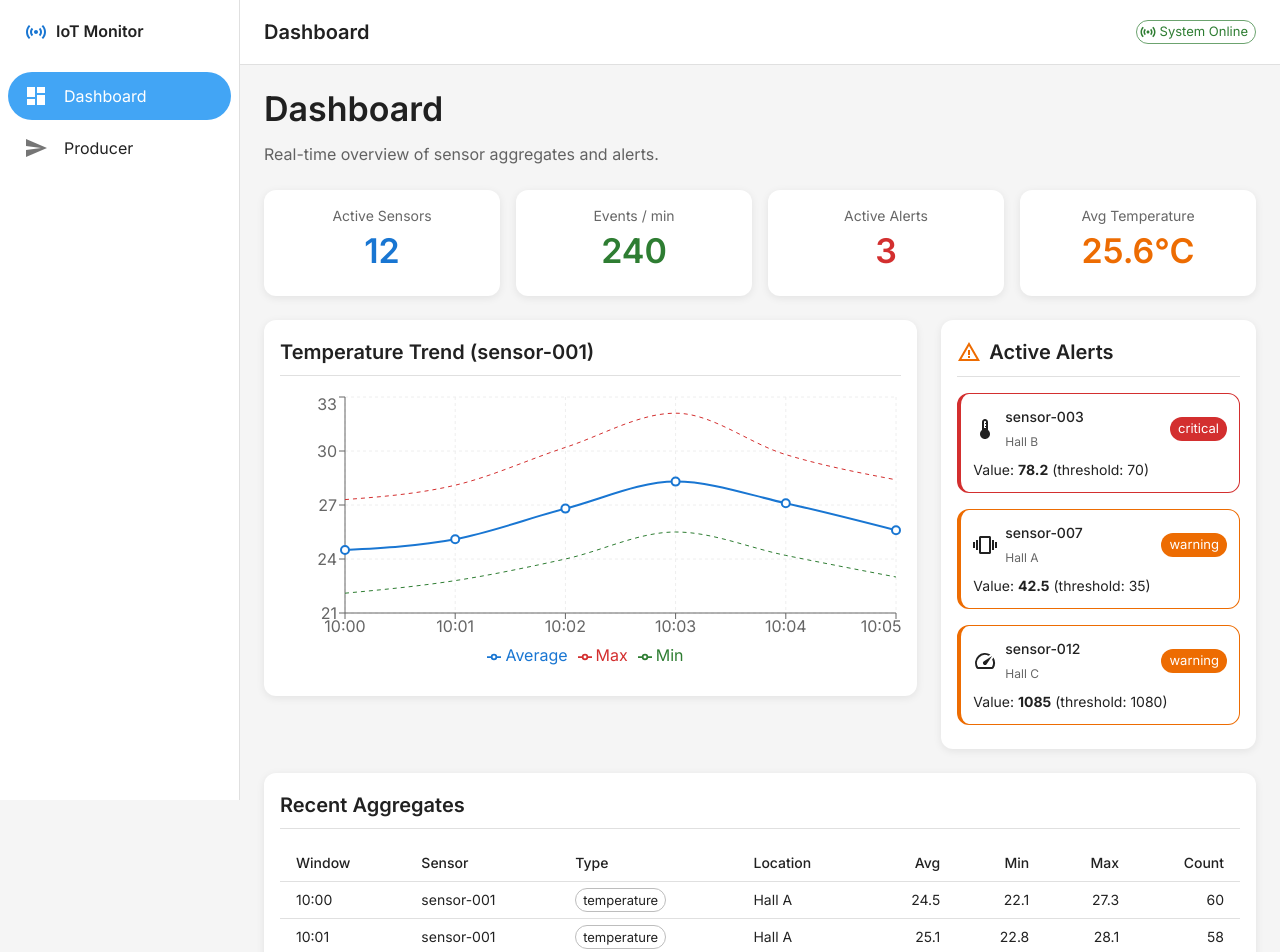
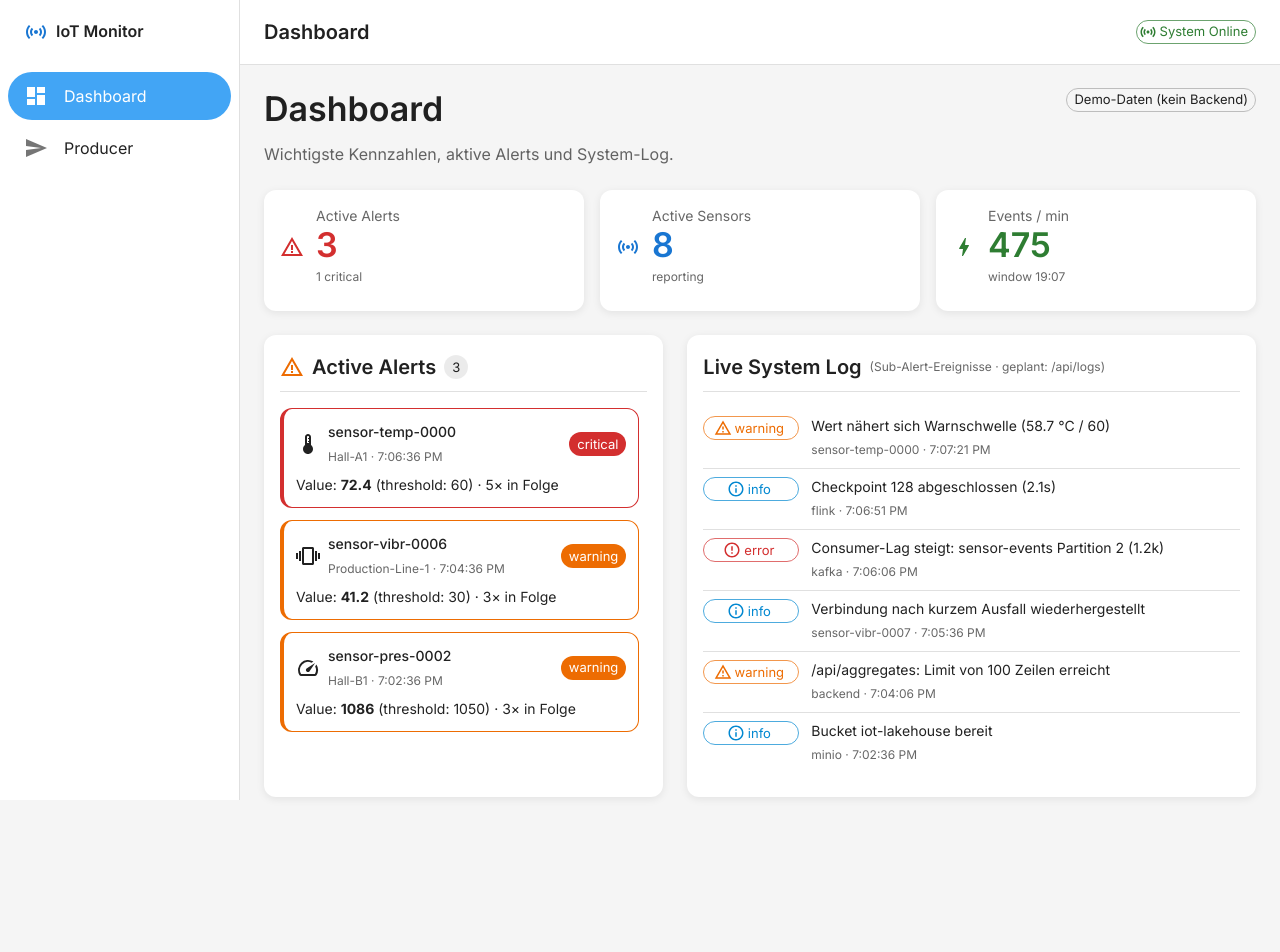
Before and after one commit to Tomeista/Cloud-IoT, a React (Vite) app in the folder frontend/: page /dashboard in a window 1280 px wide. Shown: the top 952 px of the page. After the commit the page ends 821 px from the top, so only its background shows below. Built offline with nearby package versions, Linux system fonts and the light colour scheme; no server answers.

Commit message:
feat: redesign dashboard with live KPIs, alerts and system log

```diff
--- a/frontend/src/components/DashboardView.jsx
+++ b/frontend/src/components/DashboardView.jsx
@@ -1,4 +1,3 @@
-import { useState, useEffect } from 'react';
 import {
   Box,
   Card,
@@ -7,12 +6,6 @@ import {
   Typography,
   Chip,
   Stack,
-  Table,
-  TableBody,
-  TableCell,
-  TableContainer,
-  TableHead,
-  TableRow,
   Paper,
   Divider,
 } from '@mui/material';
@@ -21,32 +14,12 @@ import ThermostatIcon from '@mui/icons-material/Thermostat';
 import WaterDropIcon from '@mui/icons-material/WaterDrop';
 import SpeedIcon from '@mui/icons-material/Speed';
 import VibrationIcon from '@mui/icons-material/Vibration';
-import {
-  LineChart,
-  Line,
-  XAxis,
-  YAxis,
-  CartesianGrid,
-  Tooltip,
-  ResponsiveContainer,
-  Legend,
-} from 'recharts';
-
-// Mock data for development
-const MOCK_AGGREGATES = [
-  { window_start: '10:00', sensor_id: 'sensor-001', sensor_type: 'temperature', location: 'Hall A', avg_value: 24.5, min_value: 22.1, max_value: 27.3, event_count: 60 },
-  { window_start: '10:01', sensor_id: 'sensor-001', sensor_type: 'temperature', location: 'Hall A', avg_value: 25.1, min_value: 22.8, max_value: 28.1, event_count: 58 },
-  { window_start: '10:02', sensor_id: 'sensor-001', sensor_type: 'temperature', location: 'Hall A', avg_value: 26.8, min_value: 24.0, max_value: 30.2, event_count: 62 },
-  { window_start: '10:03', sensor_id: 'sensor-001', sensor_type: 'temperature', location: 'Hall A', avg_value: 28.3, min_value: 25.5, max_value: 32.1, event_count: 59 },
-  { window_start: '10:04', sensor_id: 'sensor-001', sensor_type: 'temperature', location: 'Hall A', avg_value: 27.1, min_value: 24.2, max_value: 29.8, event_count: 61 },
-  { window_start: '10:05', sensor_id: 'sensor-001', sensor_type: 'temperature', location: 'Hall A', avg_value: 25.6, min_value: 23.0, max_value: 28.4, event_count: 60 },
-];
-
-const MOCK_ALERTS = [
-  { id: 1, sensor_id: 'sensor-003', sensor_type: 'temperature', location: 'Hall B', value: 78.2, threshold: 70, timestamp: '2026-06-17T10:03:22Z', severity: 'critical' },
-  { id: 2, sensor_id: 'sensor-007', sensor_type: 'vibration', location: 'Hall A', value: 42.5, threshold: 35, timestamp: '2026-06-17T10:02:45Z', severity: 'warning' },
-  { id: 3, sensor_id: 'sensor-012', sensor_type: 'pressure', location: 'Hall C', value: 1085, threshold: 1080, timestamp: '2026-06-17T09:58:10Z', severity: 'warning' },
-];
+import SensorsIcon from '@mui/icons-material/Sensors';
+import BoltIcon from '@mui/icons-material/Bolt';
+import InfoOutlinedIcon from '@mui/icons-material/InfoOutlined';
+import ReportProblemOutlinedIcon from '@mui/icons-material/ReportProblemOutlined';
+import ErrorOutlineIcon from '@mui/icons-material/ErrorOutline';
+import { useLiveData } from '../LiveDataContext';
 
 const SENSOR_ICONS = {
   temperature: <ThermostatIcon />,
@@ -55,58 +28,107 @@ const SENSOR_ICONS = {
   vibration: <VibrationIcon />,
 };
 
-const STAT_CARDS = [
-  { label: 'Active Sensors', value: '12', color: 'primary.main' },
-  { label: 'Events / min', value: '240', color: 'success.main' },
-  { label: 'Active Alerts', value: '3', color: 'error.main' },
-  { label: 'Avg Temperature', value: '25.6°C', color: 'warning.main' },
-];
+const LOG_META = {
+  info: { color: 'info', icon: <InfoOutlinedIcon fontSize="small" /> },
+  warning: { color: 'warning', icon: <ReportProblemOutlinedIcon fontSize="small" /> },
+  error: { color: 'error', icon: <ErrorOutlineIcon fontSize="small" /> },
+};
 
-function DashboardView() {
-  const [aggregates, setAggregates] = useState(MOCK_AGGREGATES);
-  const [alerts, setAlerts] = useState(MOCK_ALERTS);
-
-  useEffect(() => {
-    // Fetch real data when backend is available
-    const fetchData = async () => {
+const fmtTime = (value) => {
   try {
-        const [aggRes, alertRes] = await Promise.all([
-          fetch('/api/aggregates'),
-          fetch('/api/alerts'),
-        ]);
-        if (aggRes.ok) setAggregates(await aggRes.json());
-        if (alertRes.ok) setAlerts(await alertRes.json());
+    return new Date(value).toLocaleTimeString();
   } catch {
-        // Use mock data during development
+    return String(value);
   }
 };
 
-    fetchData();
-    const interval = setInterval(fetchData, 5000);
-    return () => clearInterval(interval);
-  }, []);
+function DashboardView() {
+  const { aggregates, alerts, logs, connected, lastUpdated } = useLiveData();
+
+  // KPIs derived from the live data (no hardcoded values).
+  const activeSensors = new Set(aggregates.map((a) => a.sensor_id)).size;
+  const latestWindow = aggregates.reduce(
+    (m, a) => (a.window_start > m ? a.window_start : m),
+    '',
+  );
+  const eventsPerMin = aggregates
+    .filter((a) => a.window_start === latestWindow)
+    .reduce((sum, a) => sum + (a.event_count || 0), 0);
+  const criticalCount = alerts.filter((a) => a.severity === 'critical').length;
+
+  const stats = [
+    {
+      label: 'Active Alerts',
+      value: alerts.length,
+      sub: `${criticalCount} critical`,
+      color: alerts.length ? 'error.main' : 'success.main',
+      icon: <WarningAmberIcon />,
+    },
+    {
+      label: 'Active Sensors',
+      value: activeSensors,
+      sub: 'reporting',
+      color: 'primary.main',
+      icon: <SensorsIcon />,
+    },
+    {
+      label: 'Events / min',
+      value: eventsPerMin,
+      sub: latestWindow ? `window ${latestWindow}` : '—',
+      color: 'success.main',
+      icon: <BoltIcon />,
+    },
+  ];
 
   return (
+    <Box>
+      <Stack
+        direction="row"
+        alignItems="flex-start"
+        justifyContent="space-between"
+        flexWrap="wrap"
+        gap={1}
+      >
         <Box>
           <Typography variant="h4" gutterBottom>
             Dashboard
           </Typography>
           <Typography variant="body1" color="text.secondary" sx={{ mb: 3 }}>
-        Real-time overview of sensor aggregates and alerts.
+            Wichtigste Kennzahlen, aktive Alerts und System-Log.
           </Typography>
+        </Box>
+        <Chip
+          size="small"
+          variant="outlined"
+          color={connected ? 'success' : 'default'}
+          label={
+            connected
+              ? `Live · ${lastUpdated ? fmtTime(lastUpdated) : ''}`
+              : 'Demo-Daten (kein Backend)'
+          }
+        />
+      </Stack>
 
-      {/* Stat Cards */}
+      {/* KPI cards */}
       <Grid container spacing={2} sx={{ mb: 3 }}>
-        {STAT_CARDS.map((stat) => (
-          <Grid item xs={6} md={3} key={stat.label}>
+        {stats.map((s) => (
+          <Grid item xs={12} sm={4} key={s.label}>
             <Card>
-              <CardContent sx={{ textAlign: 'center', py: 2 }}>
+              <CardContent>
+                <Stack direction="row" alignItems="center" spacing={1.5}>
+                  <Box sx={{ color: s.color, display: 'flex' }}>{s.icon}</Box>
+                  <Box>
                     <Typography variant="body2" color="text.secondary">
-                  {stat.label}
+                      {s.label}
                     </Typography>
-                <Typography variant="h4" sx={{ color: stat.color, mt: 0.5 }}>
-                  {stat.value}
+                    <Typography variant="h4" sx={{ color: s.color, lineHeight: 1.1 }}>
+                      {s.value}
                     </Typography>
+                    <Typography variant="caption" color="text.secondary">
+                      {s.sub}
+                    </Typography>
+                  </Box>
+                </Stack>
               </CardContent>
             </Card>
           </Grid>
@@ -114,71 +136,31 @@ function DashboardView() {
       </Grid>
 
       <Grid container spacing={3}>
-        {/* Time Series Chart */}
-        <Grid item xs={12} lg={8}>
-          <Card>
-            <CardContent>
-              <Typography variant="h6" gutterBottom>
-                Temperature Trend (sensor-001)
-              </Typography>
-              <Divider sx={{ mb: 2 }} />
-              <ResponsiveContainer width="100%" height={280}>
-                <LineChart data={aggregates}>
-                  <CartesianGrid strokeDasharray="3 3" stroke="#eee" />
-                  <XAxis dataKey="window_start" />
-                  <YAxis domain={['auto', 'auto']} />
-                  <Tooltip />
-                  <Legend />
-                  <Line
-                    type="monotone"
-                    dataKey="avg_value"
-                    stroke="#1976d2"
-                    strokeWidth={2}
-                    name="Average"
-                    dot={{ r: 4 }}
-                  />
-                  <Line
-                    type="monotone"
-                    dataKey="max_value"
-                    stroke="#d32f2f"
-                    strokeWidth={1}
-                    strokeDasharray="4 4"
-                    name="Max"
-                    dot={false}
-                  />
-                  <Line
-                    type="monotone"
-                    dataKey="min_value"
-                    stroke="#2e7d32"
-                    strokeWidth={1}
-                    strokeDasharray="4 4"
-                    name="Min"
-                    dot={false}
-                  />
-                </LineChart>
-              </ResponsiveContainer>
-            </CardContent>
-          </Card>
-        </Grid>
-
-        {/* Alerts Panel */}
-        <Grid item xs={12} lg={4}>
-          <Card>
+        {/* Alerts */}
+        <Grid item xs={12} md={5}>
+          <Card sx={{ height: '100%' }}>
             <CardContent>
               <Stack direction="row" alignItems="center" spacing={1} sx={{ mb: 1 }}>
                 <WarningAmberIcon color="warning" />
                 <Typography variant="h6">Active Alerts</Typography>
+                <Chip label={alerts.length} size="small" />
               </Stack>
               <Divider sx={{ mb: 2 }} />
-              <Stack spacing={2}>
+              <Stack spacing={1.5} sx={{ maxHeight: 440, overflow: 'auto', pr: 1 }}>
+                {alerts.length === 0 && (
+                  <Typography variant="body2" color="text.secondary">
+                    Keine aktiven Alerts.
+                  </Typography>
+                )}
                 {alerts.map((alert) => (
                   <Paper
-                    key={alert.id}
+                    key={alert.id ?? `${alert.sensor_id}-${alert.timestamp}`}
                     variant="outlined"
                     sx={{
                       p: 1.5,
                       borderLeft: 4,
-                      borderColor: alert.severity === 'critical' ? 'error.main' : 'warning.main',
+                      borderColor:
+                        alert.severity === 'critical' ? 'error.main' : 'warning.main',
                     }}
                   >
                     <Stack direction="row" justifyContent="space-between" alignItems="center">
@@ -187,7 +169,7 @@ function DashboardView() {
                         <Box>
                           <Typography variant="subtitle2">{alert.sensor_id}</Typography>
                           <Typography variant="caption" color="text.secondary">
-                            {alert.location}
+                            {alert.location} · {fmtTime(alert.timestamp)}
                           </Typography>
                         </Box>
                       </Stack>
@@ -199,6 +181,9 @@ function DashboardView() {
                     </Stack>
                     <Typography variant="body2" sx={{ mt: 1 }}>
                       Value: <strong>{alert.value}</strong> (threshold: {alert.threshold})
+                      {alert.consecutive_breaches != null && (
+                        <> · {alert.consecutive_breaches}× in Folge</>
+                      )}
                     </Typography>
                   </Paper>
                 ))}
@@ -207,46 +192,46 @@ function DashboardView() {
           </Card>
         </Grid>
 
-        {/* Aggregates Table */}
-        <Grid item xs={12}>
-          <Card>
+        {/* Live system log */}
+        <Grid item xs={12} md={7}>
+          <Card sx={{ height: '100%' }}>
             <CardContent>
-              <Typography variant="h6" gutterBottom>
-                Recent Aggregates
+              <Stack direction="row" alignItems="center" spacing={1} sx={{ mb: 1 }}>
+                <Typography variant="h6">Live System Log</Typography>
+                <Typography variant="caption" color="text.secondary">
+                  (Sub-Alert-Ereignisse · geplant: /api/logs)
                 </Typography>
+              </Stack>
               <Divider sx={{ mb: 2 }} />
-              <TableContainer>
-                <Table size="small">
-                  <TableHead>
-                    <TableRow>
-                      <TableCell>Window</TableCell>
-                      <TableCell>Sensor</TableCell>
-                      <TableCell>Type</TableCell>
-                      <TableCell>Location</TableCell>
-                      <TableCell align="right">Avg</TableCell>
-                      <TableCell align="right">Min</TableCell>
-                      <TableCell align="right">Max</TableCell>
-                      <TableCell align="right">Count</TableCell>
-                    </TableRow>
-                  </TableHead>
-                  <TableBody>
-                    {aggregates.map((row, idx) => (
-                      <TableRow key={idx} hover>
-                        <TableCell>{row.window_start}</TableCell>
-                        <TableCell>{row.sensor_id}</TableCell>
-                        <TableCell>
-                          <Chip label={row.sensor_type} size="small" variant="outlined" />
-                        </TableCell>
-                        <TableCell>{row.location}</TableCell>
-                        <TableCell align="right">{row.avg_value.toFixed(1)}</TableCell>
-                        <TableCell align="right">{row.min_value.toFixed(1)}</TableCell>
-                        <TableCell align="right">{row.max_value.toFixed(1)}</TableCell>
-                        <TableCell align="right">{row.event_count}</TableCell>
-                      </TableRow>
-                    ))}
-                  </TableBody>
-                </Table>
-              </TableContainer>
+              <Stack divider={<Divider flexItem />} sx={{ maxHeight: 440, overflow: 'auto' }}>
+                {logs.map((log) => {
+                  const meta = LOG_META[log.level] || LOG_META.info;
+                  return (
+                    <Stack
+                      key={log.id}
+                      direction="row"
+                      spacing={1.5}
+                      alignItems="flex-start"
+                      sx={{ py: 1 }}
+                    >
+                      <Chip
+                        size="small"
+                        color={meta.color}
+                        variant="outlined"
+                        icon={meta.icon}
+                        label={log.level}
+                        sx={{ minWidth: 96 }}
+                      />
+                      <Box sx={{ flexGrow: 1 }}>
+                        <Typography variant="body2">{log.message}</Typography>
+                        <Typography variant="caption" color="text.secondary">
+                          {log.source} · {fmtTime(log.timestamp)}
+                        </Typography>
+                      </Box>
+                    </Stack>
+                  );
+                })}
+              </Stack>
             </CardContent>
           </Card>
         </Grid>
```
Lines whose indentation alone changed are shown as unchanged.
